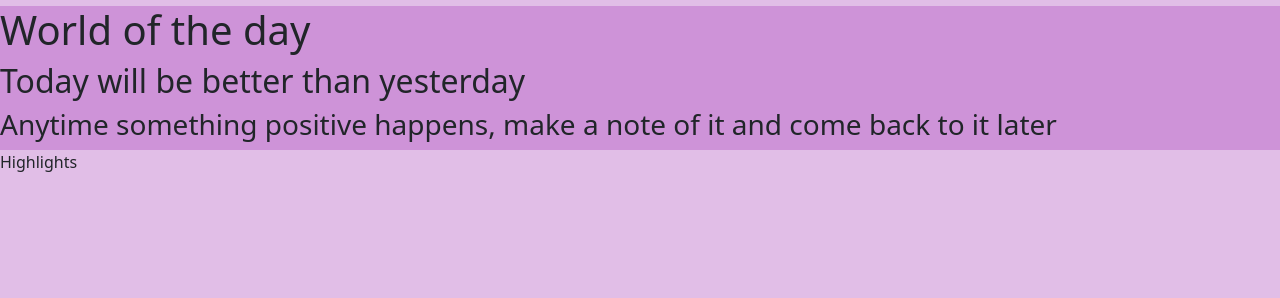
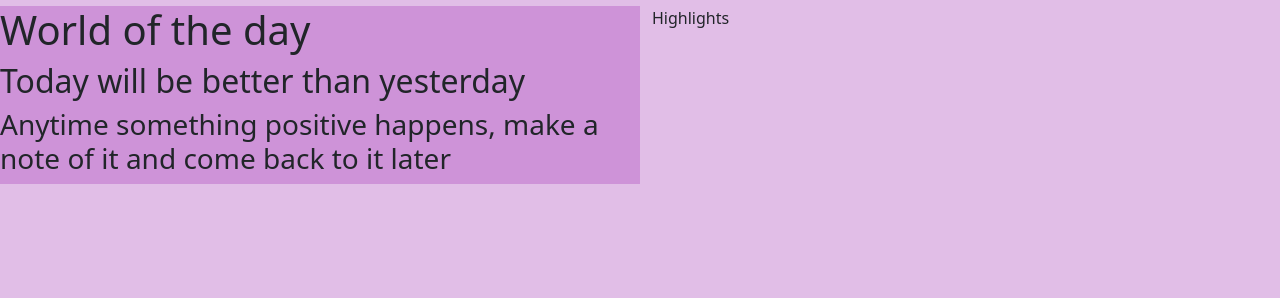
Before and after one commit to johnnylyimo/MemoryDiary_Python-Django_Web_App, a Django app: page / in a window 1280 px wide. Shown: the part 98-396 px from the top of the page. Run offline with Django 4.2, Linux system fonts and the light colour scheme; some libraries are stand-ins or nearby versions.

Commit message:
Styled section tag with row cols

```diff
--- a/templates/index.html
+++ b/templates/index.html
@@ -3,7 +3,7 @@
 {%  block title  %} Home | MemoryDiary   {%  endblock   %}
 
 {%  block contents  %}
-    <section class="row ">
+    <section class="row row-cols-sm-2 ">
         <div class="">
             <h1 >
                 World of the day
```
